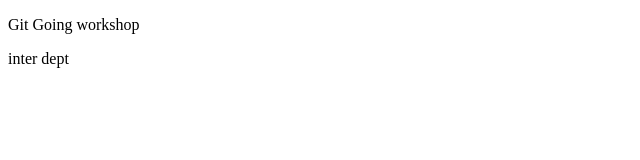
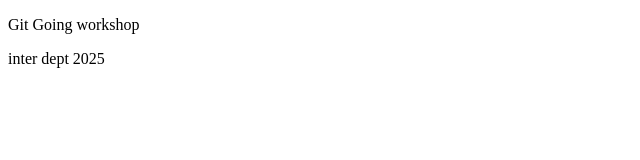
Before and after one commit to johnabraham7/git-going, a plain HTML site: page index.html in a window 1280 px wide. Shown: the full height of the page, 0-640 px from the left. Drawn offline with Linux system fonts and the light colour scheme.

Commit message:
updated year

```diff
--- a/index.html
+++ b/index.html
@@ -5,6 +5,6 @@
 </head>
 <body>
     <p>Git Going workshop</p>
-    <p>inter dept </p>
+    <p>inter dept 2025</p>
 </body>
 </html>
```
